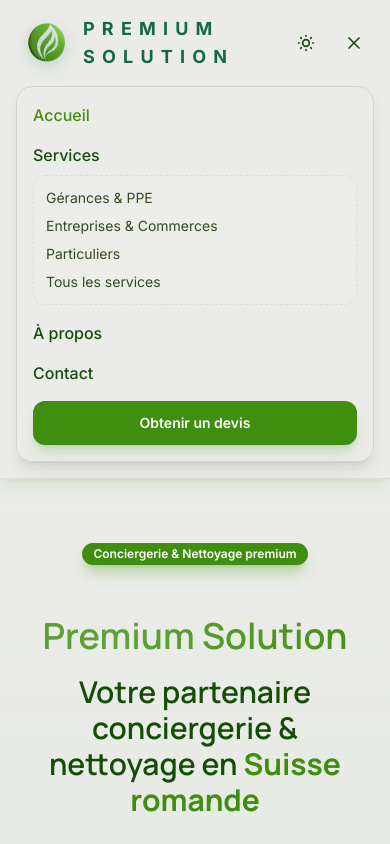
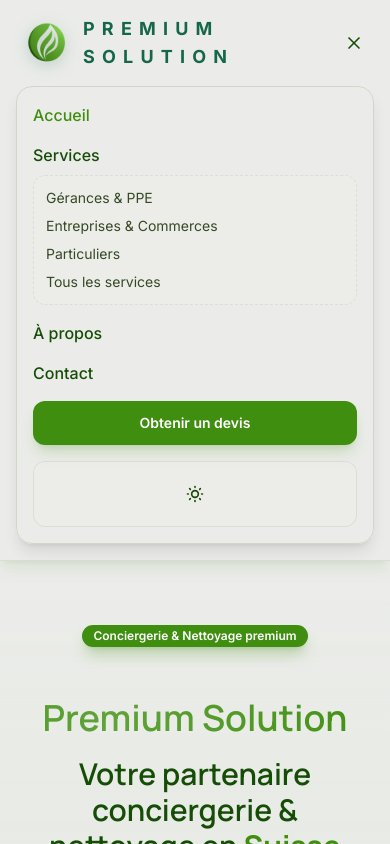
Before and after one commit to DanielJandric/premiumsolutionrefactored, a Next.js app: page / in a window 390 px wide. Both pictures are taken after a click on the button 354 px from the left and 43 px from the top of the page. Shown: the top 844 px of the page. Built offline with nearby package versions, Linux system fonts and the light colour scheme.

Commit message:
style(header): remove desktop theme toggle and keep it in mobile menu

```diff
--- a/components/layout/Header.tsx
+++ b/components/layout/Header.tsx
@@ -10,7 +10,6 @@
 import { Button } from "@/components/ui/button";
 import { MobileMenu } from "@/components/layout/MobileMenu";
 import { cn } from "@/lib/utils";
-import { ThemeToggle } from "@/components/layout/ThemeToggle";
 
 type NavHref = Route | "#";
 
@@ -190,11 +189,9 @@
               Obtenir un devis
             </Link>
           </Button>
-         <ThemeToggle className="hidden md:inline-flex" />
         </nav>
 
         <div className="flex items-center gap-2 md:hidden">
-          <ThemeToggle />
           <Button
             variant="ghost"
             size="icon"
--- a/components/layout/MobileMenu.tsx
+++ b/components/layout/MobileMenu.tsx
@@ -3,6 +3,7 @@
 import { AnimatePresence, motion } from "framer-motion";
 import { cn } from "@/lib/utils";
 import type { NavigationItem } from "@/components/layout/Header";
+import { ThemeToggle } from "@/components/layout/ThemeToggle";
 
 interface MobileMenuProps {
   open: boolean;
@@ -72,6 +73,9 @@
             >
               Obtenir un devis
             </Link>
+            <div className="rounded-xl border border-border/60 bg-muted/40 p-3 dark:border-border/50 dark:bg-muted/20">
+              <ThemeToggle className="w-full justify-center" />
+            </div>
           </nav>
         </motion.div>
       ) : null}
```
